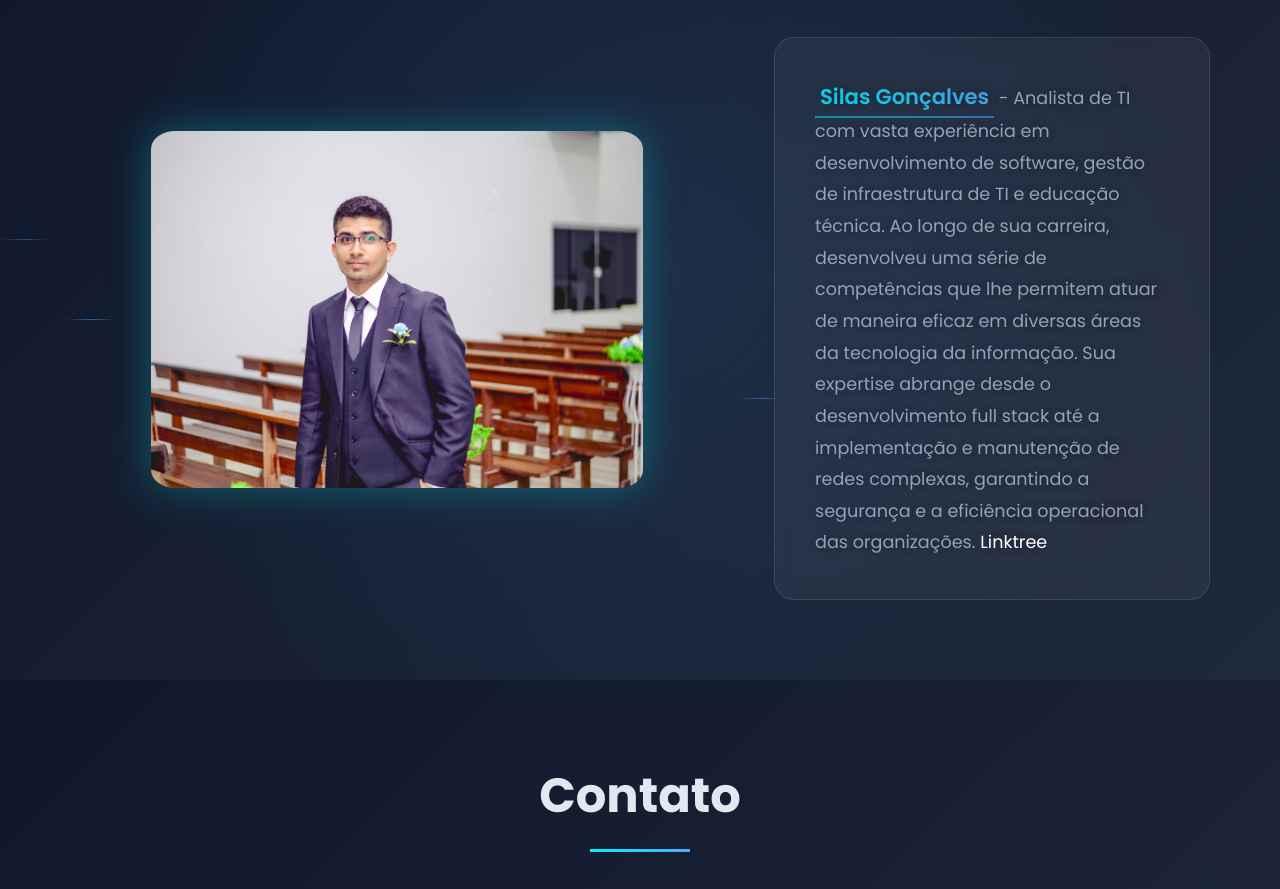
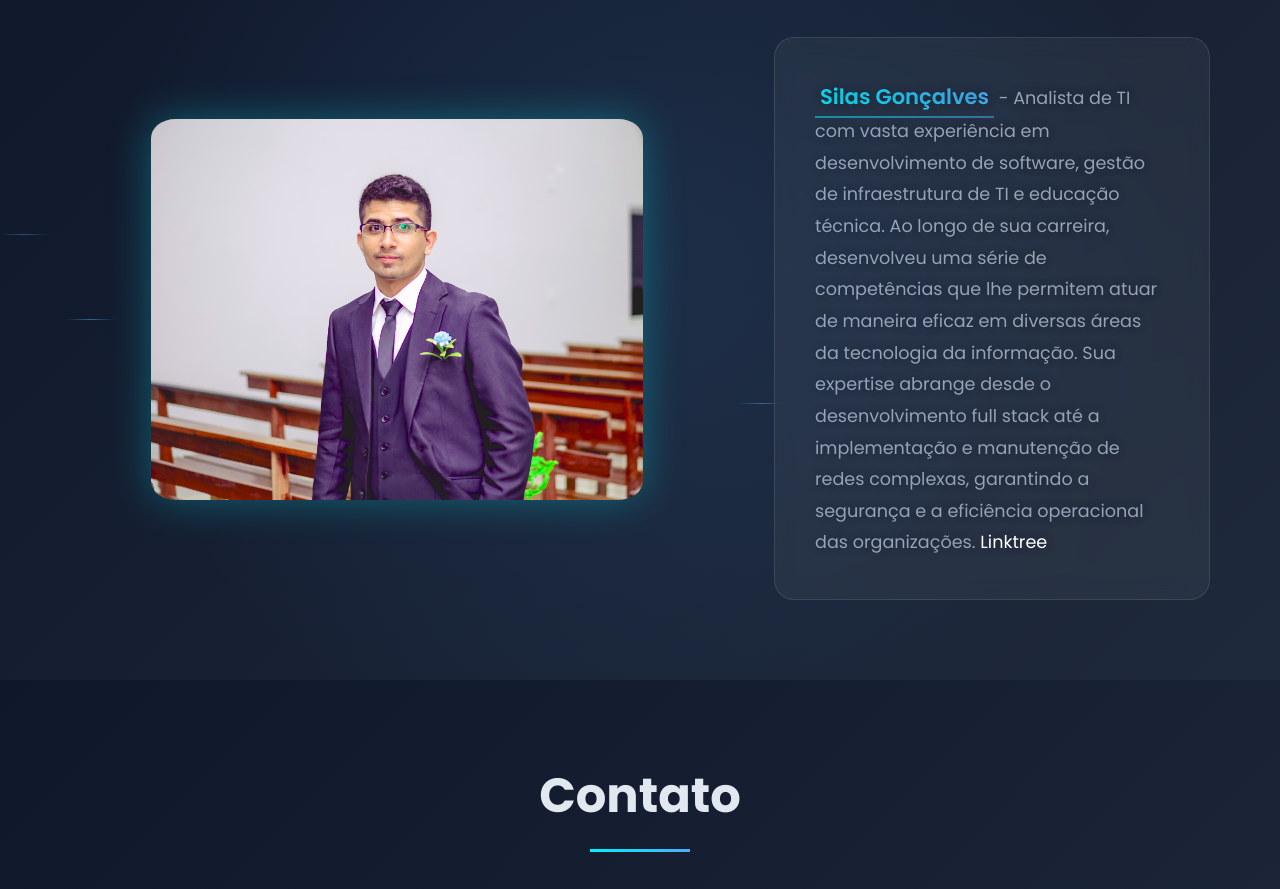
Before and after one commit to CODSTEC/home, a plain HTML site: page index.html in a window 1280 px wide. Shown: the part 2774-3663 px from the top of the page. Drawn offline with nearby package versions, Linux system fonts and the light colour scheme; animation ran at ten frames a second.

Commit message:
alter img equipe

```diff
--- a/index.html
+++ b/index.html
@@ -203,7 +203,7 @@
                             <div class="energy-line"></div>
                             <div class="energy-line"></div>
                         </div>
-                        <img src="silas.png" alt="silas dev">
+                        <img src="Silas01.png" alt="silas dev">
                     </div>
 
                     <div class="sobre-text" data-aos="fade-right">
```
Also changed, not shown: Silas01.png (added), silas.png (deleted).
